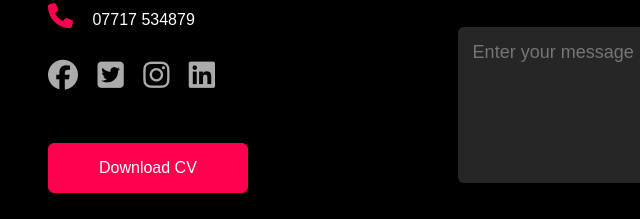
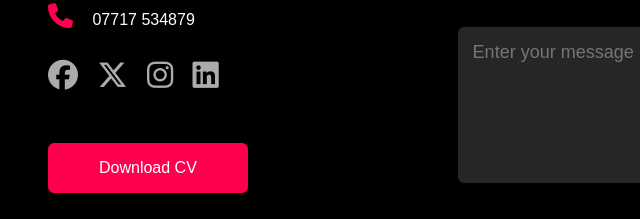
Before and after one commit to darrenlewis774/portfolio_website, a plain HTML site: page index.html in a window 1280 px wide. Shown: the part 3145-3364 px from the top of the page, 80-720 px from the left. Drawn offline with Linux system fonts and the light colour scheme.

Commit message:
Links to social media added

```diff
--- a/index.html
+++ b/index.html
@@ -210,10 +210,10 @@
           <p><i class="fa-solid fa-paper-plane"></i> darrenlewis774@gmail.com</p>
           <p><i class="fa-solid fa-phone"></i> 07717 534879</p>
           <div class="social-icons">
-            <a href="https:/facebook.com"><i class="fa-brands fa-facebook"></i></a>
-            <a href=""><i class="fa-brands fa-twitter-square"></i></a>
-            <a href=""><i class="fa-brands fa-instagram"></i></a>
-            <a href=""><i class="fa-brands fa-linkedin"></i></a>
+            <a href="https://facebook.com" target="_blank"><i class="fa-brands fa-facebook"></i></a>
+            <a href="https://x.com" target="_blank"><i class="fa-brands fa-x-twitter"></i></i></a>
+            <a href="https://www.instagram.com" target="_blank"><i class="fa-brands fa-instagram"></i></a>
+            <a href="https://www.linkedin.com" target="_blank"><i class="fa-brands fa-linkedin"></i></a>
           </div>
           <a href="images/CV.doc" class="btn btn2" download>Download CV</a>
         </div>
```
